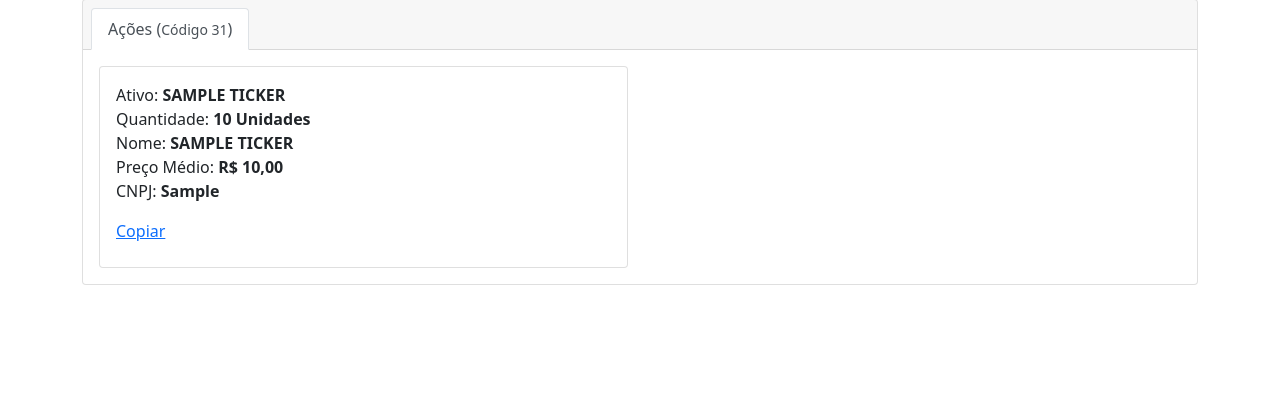
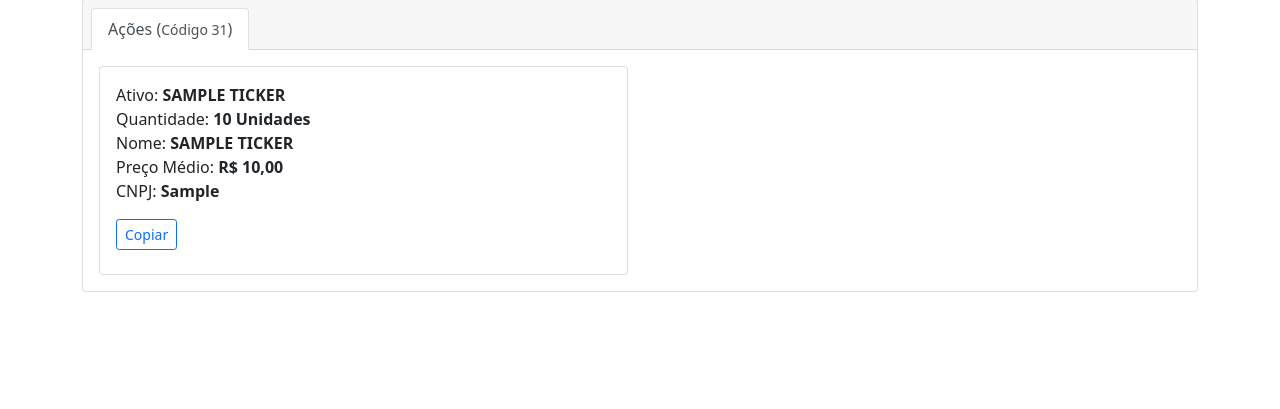
Before and after one commit to CleitonDeLima/mywallet, a Django app: page /transactions/tax/ in a window 1280 px wide. Shown: the part 184-593 px from the top of the page. Run offline with Django 4.2, Linux system fonts and the light colour scheme; a user stored in the database is signed in; tables that the repository leaves empty hold one stand-in row (values such as "Sample post"); some libraries are stand-ins or nearby versions.

Commit message:
Correção do botão de copiar dados do IR (#20)

```diff
--- a/templates/transactions/income_tax.html
+++ b/templates/transactions/income_tax.html
@@ -52,7 +52,7 @@
                           <p>CNPJ: <strong>{{ item.ticker__document }}</strong></p>
                         </div>
                       </div>
-                      <a class="btn-copy"
+                      <button class="btn btn-outline-primary btn-sm btn-copy"
                         href="#"
                         data-bs-toggle="tooltip"
                         data-bs-placement="top"
@@ -60,7 +60,7 @@
                         title="Copiado!"
                         data-clipboard-text="{% spaceless %}{% include "transactions/snippets/tax_info.html" with item=item only %}{% endspaceless %}">
                         Copiar
-                      </a>
+                      </button>
                     </div>
                   </div>
                 </div>
```
